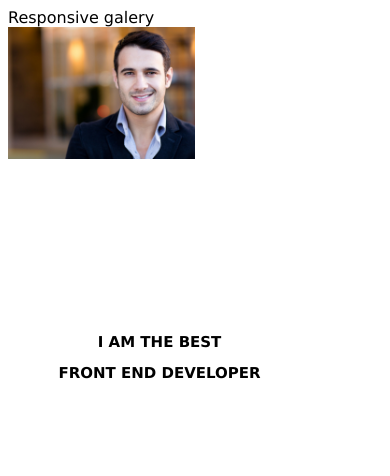
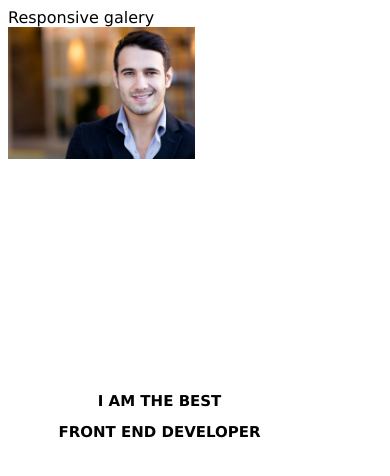
Before and after one commit to annaszwed/responsywnosc, a plain HTML site: page index.html in a window 390 px wide. Drawn offline with Linux system fonts and the light colour scheme.

Commit message:
zmiana -2

```diff
--- a/css/responsive.css
+++ b/css/responsive.css
@@ -83,7 +83,7 @@ figure {
     .box {
     position: absolute;
     font-size: 10px;
-    top: 38%;
+    top: 45%;
     left: 15%;
 
 }
```
